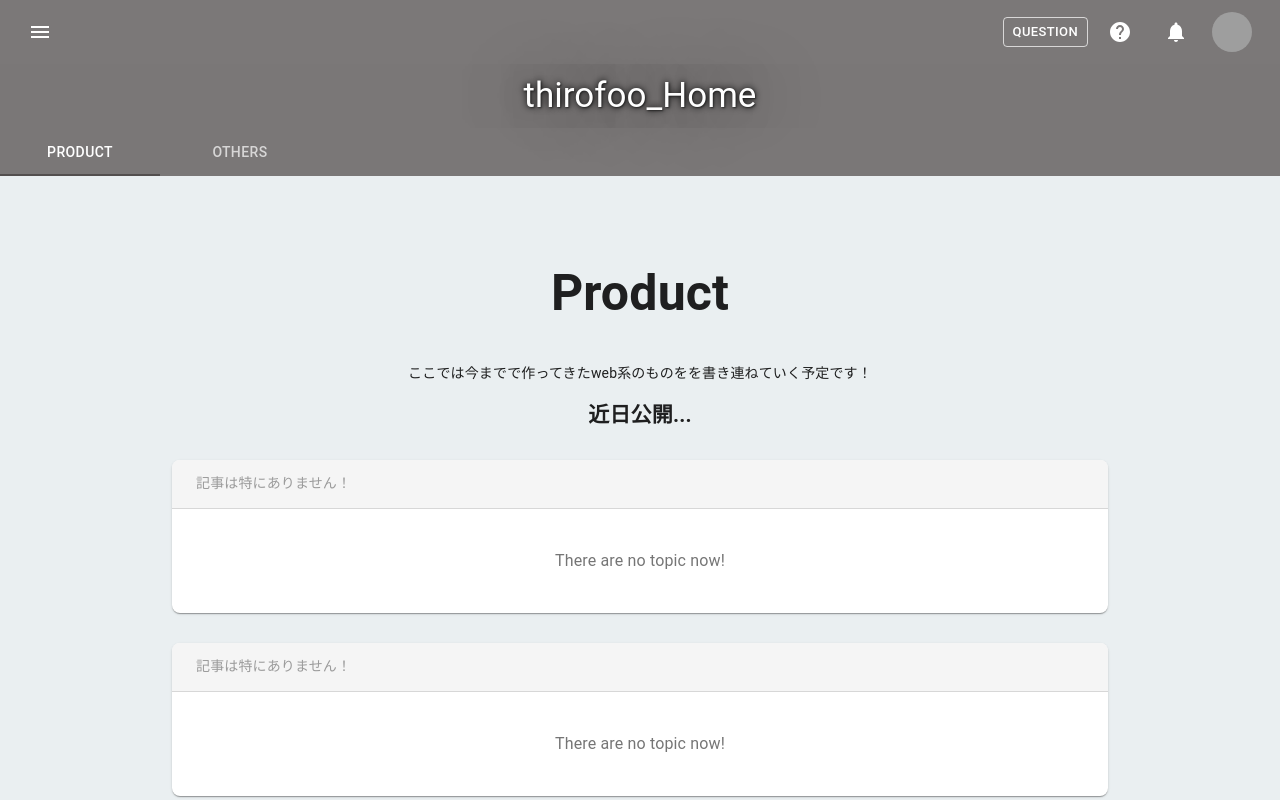
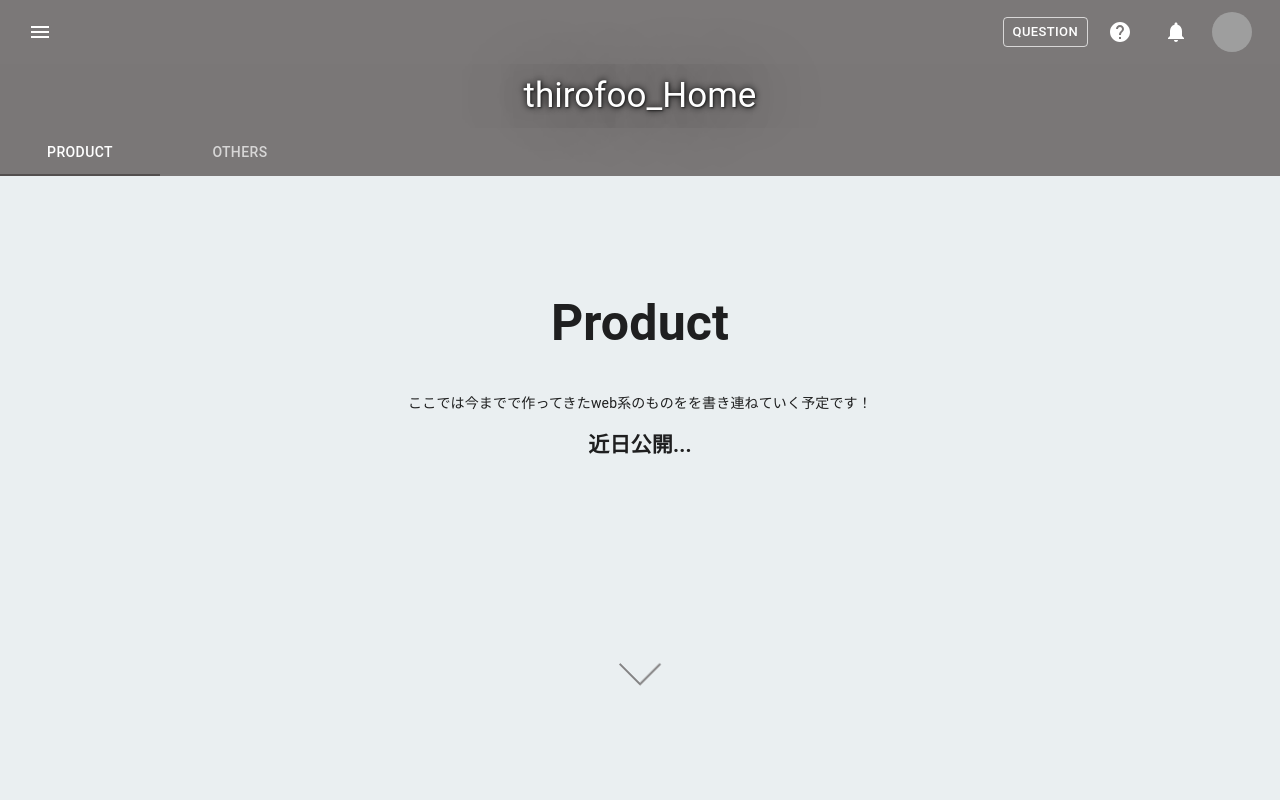
Before and after one commit to thirofoo/thirofoo.github.io, a React (Create React App) app: page /product in a window 1280 px wide. Shown: the top 800 px of the page. Built offline with nearby package versions, Linux system fonts and the light colour scheme; grey boxes are pictures that could not be loaded.

Commit message:
add animation

```diff
--- a/package.json
+++ b/package.json
@@ -15,6 +15,7 @@
     "react": "^17.0.2",
     "react-dom": "^17.0.2",
     "react-scripts": "4.0.3",
+    "react-transition-group": "^4.4.2",
     "typescript": "^4.1.2",
     "web-vitals": "^1.0.1"
   },
--- a/src/App.css
+++ b/src/App.css
@@ -22,6 +22,7 @@
   justify-content: center;
   font-size: calc(10px + 2vmin);
   color: white;
+  backdrop-filter: blur(20px);
 }
 
 .App-link {
--- /dev/null
+++ b/src/components/Atoms/Title.css
@@ -0,0 +1,60 @@
+.fade{
+    text-align: center;
+    margin-top: 50px;
+    animation-name: fade;
+    animation-duration: 4s;
+    animation-iteration-count: 1;
+    margin-top: 5vw;
+  }
+
+  h1{
+      font-size: 50px;
+  }
+
+  h2{
+    margin-bottom: 60vh;
+  }
+
+  @keyframes fade{
+    0%{
+      opacity: 0;
+    }
+    100%{
+      opacity: 1;
+    }
+  }
+
+  .next {
+    position: absolute;
+    bottom: 15%;
+    left: calc(50% - 15px);
+    display: block;
+    width: 30px;
+    height: 30px;
+    border-bottom: 2px solid rgba(53, 48, 48, 0.605);
+    border-left: 2px solid rgba(53, 48, 48, 0.605);
+    animation: nextArrow 3000ms infinite;
+}
+
+
+@keyframes nextArrow {
+    0% {
+      opacity: 1;
+      transform: translateY(0) scale(1) rotate(-45deg);
+    }
+
+    50% {
+      opacity: 0;
+      transform: translateY(10px) scale(1) rotate(-45deg);
+    }
+
+    51% {
+      opacity: 0;
+      transform: translateY(-10px) scale(0.8) rotate(-45deg);
+    }
+
+    100% {
+      opacity: 1;
+      transform: translateY(0) scale(1) rotate(-45deg);
+    }
+  }
--- a/src/components/Atoms/Title.tsx
+++ b/src/components/Atoms/Title.tsx
@@ -1,4 +1,5 @@
 import React from 'react'
+import './Title.css'
 
 type Props = {
   top: string
@@ -8,9 +9,12 @@ type Props = {
 const Title: React.FC<Props> = ({ top, discription }) => {
   return (
     <React.Fragment>
-      <h1 style={{ fontSize: '50px' }}>{top}</h1>
-      <p>{discription}</p>
-      <h2>近日公開...</h2>
+      <div className="fade">
+        <h1>{top}</h1>
+        <p> {discription}</p>
+        <h2>近日公開...</h2>
+        <span className="next"></span>
+      </div>
     </React.Fragment>
   )
 }
--- a/src/components/Organisms/Topic.tsx
+++ b/src/components/Organisms/Topic.tsx
@@ -20,9 +20,11 @@ const styles = (theme: Theme) =>
     },
     searchBar: {
       borderBottom: '1px solid rgba(0, 0, 0, 0.12)',
+      backgroundColor: '#555555',
     },
     searchInput: {
       fontSize: theme.typography.fontSize,
+      color: 'white',
     },
     block: {
       display: 'block',
--- a/src/components/pages/Paperbase.tsx
+++ b/src/components/pages/Paperbase.tsx
@@ -1,7 +1,7 @@
 import React from 'react'
 import { createTheme, createStyles, ThemeProvider, withStyles, WithStyles } from '@material-ui/core/styles'
 import CssBaseline from '@material-ui/core/CssBaseline'
-import Hidden from '@material-ui/core/Hidden'
+// import Hidden from '@material-ui/core/Hidden'
 import Typography from '@material-ui/core/Typography'
 import Link from '@material-ui/core/Link'
 import Navigator from '../templates/Navigator'
@@ -186,7 +186,7 @@ function Paperbase(props: PaperbaseProps) {
         <div className={classes.root}>
           <CssBaseline />
           <nav className={classes.drawer}>
-            <Hidden xsDown implementation="js">
+            {/* <Hidden xlUp implementation="js"> */}
             {/* <Hidden smUp implementation="js"> ここはメニューボタンを押してメニューバーが開くかどうかを調節する部位 */}
             <Navigator
               PaperProps={{ style: { width: drawerWidth } }}
@@ -194,10 +194,10 @@ function Paperbase(props: PaperbaseProps) {
               open={mobileOpen}
               onClose={handleDrawerToggle}
             />
-            </Hidden>
-            <Hidden xlDown implementation="css">
+            {/* </Hidden> */}
+            {/* <Hidden xlDown implementation="css">
               <Navigator PaperProps={{ style: { width: drawerWidth } }} />
-            </Hidden>
+            </Hidden> */}
           </nav>
           <div className={classes.app}>
             <Route exact path="/" render={() => <Header_home onDrawerToggle={handleDrawerToggle} />}></Route>
--- a/src/components/templates/home/Content_home.tsx
+++ b/src/components/templates/home/Content_home.tsx
@@ -9,7 +9,7 @@ const Content_home: React.FC = () => {
         top="Welecome to thirofoo_home!"
         discription="ここはT.hirotoのhomepageです！更新は遅いと思いますが、これからのんびりと発展させていきます！(at 9/5)"
       ></Title>
-      <div style={{ marginBottom: '300px' }}></div>
+
       <Topic paper=""></Topic>
       <Topic paper=""></Topic>
       <Topic paper=""></Topic>
--- a/src/components/templates/home/Header_home.tsx
+++ b/src/components/templates/home/Header_home.tsx
@@ -4,7 +4,7 @@ import Avatar from '@material-ui/core/Avatar'
 import Button from '@material-ui/core/Button'
 import Grid from '@material-ui/core/Grid'
 import HelpIcon from '@material-ui/icons/Help'
-import Hidden from '@material-ui/core/Hidden'
+// import Hidden from '@material-ui/core/Hidden'
 import IconButton from '@material-ui/core/IconButton'
 // import Link from '@material-ui/core/Link'
 import MenuIcon from '@material-ui/icons/Menu'
@@ -69,7 +69,7 @@ function Header_home(props: HeaderProps) {
         <AppBar color="secondary" position="sticky" elevation={0}>
           <Toolbar>
             <Grid container spacing={1} alignItems="center">
-              <Hidden>
+              {/* <Hidden xlUp> */}
               {/* <Hidden smUp> ここはメニューバーが現れるタイミング*/}
               <Grid item>
                 <IconButton
@@ -81,7 +81,7 @@ function Header_home(props: HeaderProps) {
                   <MenuIcon />
                 </IconButton>
               </Grid>
-              </Hidden>
+              {/* </Hidden> */}
               <Grid item xs />
               <Grid item>
                 <Button className={classes.button} variant="outlined" color="inherit" size="small">
@@ -104,7 +104,7 @@ function Header_home(props: HeaderProps) {
               </Grid>
               <Grid item>
                 <IconButton color="inherit" className={classes.iconButtonAvatar}>
-                  <Avatar src="./build/images/avatar/night.jpg" alt="Takahashi Hiroto" />
+                  <Avatar src="./night.jpg" alt="Takahashi Hiroto" />
                 </IconButton>
               </Grid>
             </Grid>
```
Also changed, not shown: index.html (+1 -1 lines), 23 other files (tests, documents, lock files or other folders). Lines whose indentation alone changed are shown as unchanged.
